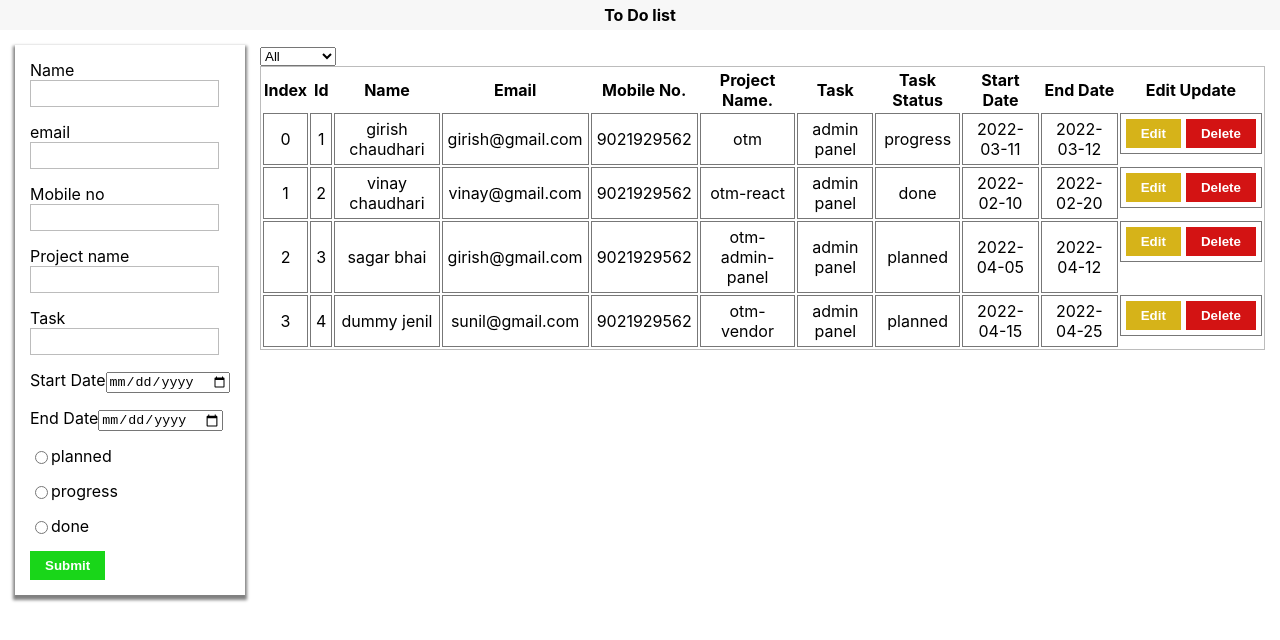
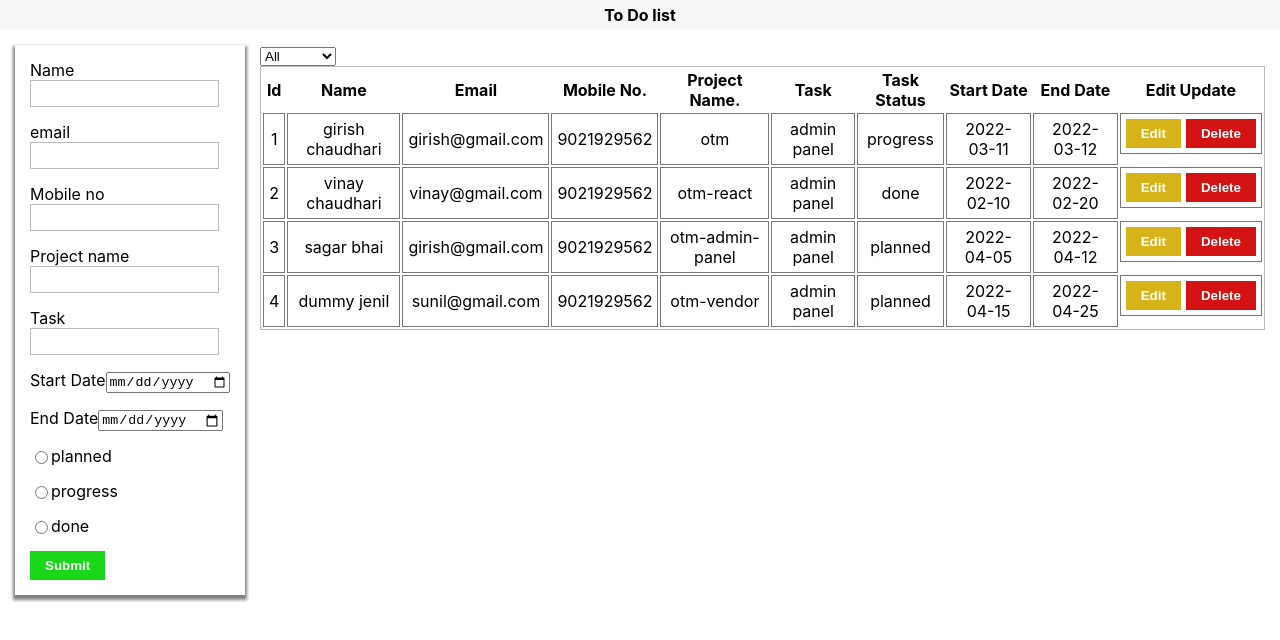
Before and after one commit to girish-chaudhari/crud_inter, a React (Create React App) app: page / in a window 1280 px wide. Shown: the top 640 px of the page. Built offline with nearby package versions, Linux system fonts and the light colour scheme.

Commit message:
done and updated

```diff
--- a/src/components/DataCrud.js
+++ b/src/components/DataCrud.js
@@ -1,21 +1,22 @@
-import React, { useEffect, useState } from 'react';
-import { ToDoUserSchema } from './ValidationSchema';
-import { Field, Formik } from 'formik';
-import { data } from './_data';
+import React, { useEffect, useState } from "react";
+import { ToDoUserSchema } from "./ValidationSchema";
+import { Field, Formik } from "formik";
+import { data } from "./_data";
 
 const DataCrud = () => {
   const [dataList, setDataList] = useState([]);
   const [isUpdate, setIsUpdate] = useState(false);
   const [updatedId, setUpdateId] = useState(undefined);
   const [updateState, setUpdateState] = useState({
-    name: '',
-    email: '',
-    mobile: '',
-    project: '',
-    task: '',
-    status: '',
-    start_time: '',
-    end_time: ''
+    id: null,
+    name: "",
+    email: "",
+    mobile: "",
+    project: "",
+    task: "",
+    status: "",
+    start_time: "",
+    end_time: "",
   });
 
   const [snapShot, setSnapShot] = useState([]);
@@ -33,8 +34,8 @@ const DataCrud = () => {
     let deletedSnapData = [...snapShot];
     let eleIndex = deletedData.findIndex((item) => item.id === id);
     let eleIndexinFilter = deletedSnapData.findIndex((item) => item.id === id);
-    console.log('element snap deleted index =>', eleIndex);
-    console.log('element snap deleted index =>', eleIndexinFilter);
+    console.log("element snap deleted index =>", eleIndex);
+    console.log("element snap deleted index =>", eleIndexinFilter);
     deletedData.splice(eleIndex, 1);
     setDataList(deletedData);
     if (eleIndexinFilter >= 0) {
@@ -45,40 +46,47 @@ const DataCrud = () => {
 
   const handleUpdate = (id) => {
     let data = dataList.find((item) => item.id === id);
-    console.log('data....... is:::::', data);
+    console.log("data....... is:::::", data);
     setIsUpdate(true);
     setUpdateState(data);
     setUpdateId(id);
 
-    console.log('setUpdated.........status....................................', updateState);
+    console.log(
+      "setUpdated.........status....................................",
+      updateState
+    );
   };
 
   const handleFormSubmit = (values) => {
-    console.log('isupdated...', isUpdate);
-    console.log('is..updaedId', updatedId);
     if (isUpdate) {
       //update thing coming
+      console.log("isUpdating..calling......");
       let datalist = [...dataList];
       let udpatedIndex = datalist.findIndex((item) => item.id == updatedId);
-      console.log('updatedIndex', udpatedIndex);
+      console.log("updatedIndex", udpatedIndex);
       datalist[udpatedIndex] = values;
       setDataList(datalist);
 
       setUpdateState({
-        name: '',
-        email: '',
-        mobile: '',
-        project: '',
-        task: '',
-        status: '',
-        start_time: '',
-        end_time: ''
+        name: "",
+        email: "",
+        mobile: "",
+        project: "",
+        task: "",
+        status: "",
+        start_time: "",
+        end_time: "",
       });
     } else {
-      let id = dataList.length;
-      values.id = id + 1;
-      // console.log('id deleted ');
-      setDataList([...dataList, values]);
+      console.log("addd callimggg", values);
+
+      let datalistDub = [...dataList];
+      let addValue = { ...values };
+      // let id = datalistDub.length;
+      addValue.id = datalistDub.length + 1;
+
+      console.log("2", addValue);
+      setDataList([...datalistDub, addValue]);
     }
 
     setIsUpdate(false);
@@ -89,7 +97,7 @@ const DataCrud = () => {
   function handleselect(e) {
     let selected = e.target.value;
     setIsFilter(true);
-    if (selected === 'all') {
+    if (selected === "all") {
       setIsFilter(false);
     } else {
       let x = dataList.filter((a) => a.status == selected);
@@ -99,19 +107,15 @@ const DataCrud = () => {
 
   const viewFields = (values) => {
     setDataView(values);
-    console.log('values', dataView);
+    console.log("values", dataView);
   };
   useEffect(() => {
     fetchData();
   }, []);
 
-  const handleData = () => {
-    console.log('datalist.... my ', dataList);
-  };
   useEffect(() => {
-    handleData();
+    console.log("saaaaaaaaaaaaaaa", dataList);
   }, [dataList]);
-
   return (
     <div>
       <Formik
@@ -246,8 +250,12 @@ const DataCrud = () => {
                           {/* <div className='error'>{errors.status}</div> */}
                         </div>
                       </div>
-                      <button type="submit" className="btn success" onClick={handleSubmit}>
-                        {isUpdate ? 'Update' : 'Submit'}
+                      <button
+                        type="submit"
+                        className="btn success"
+                        onClick={handleSubmit}
+                      >
+                        {isUpdate ? "Update" : "Submit"}
                       </button>
                       &nbsp;
                       {/* <button className="btn warning btn-view" onClick={() => viewFields(values)}>
@@ -268,7 +276,7 @@ const DataCrud = () => {
                   <table className="table">
                     <thead>
                       <tr>
-                        <th>Index</th>
+                        {/* <th>Index</th> */}
                         <th>Id</th>
                         <th>Name</th>
                         <th>Email</th>
@@ -285,7 +293,7 @@ const DataCrud = () => {
                       {!isFilter
                         ? dataList.map((item, i) => (
                             <tr key={i}>
-                              <td>{i}</td>
+                              {/* <td>{i}</td> */}
                               <td>{item.id}</td>
                               <td>{item.name}</td>
                               <td>{item.email}</td>
@@ -314,7 +322,7 @@ const DataCrud = () => {
                           ))
                         : snapShot.map((item, i) => (
                             <tr key={i}>
-                              <td>{i}</td>
+                              {/* <td>{i}</td> */}
                               <td>{item.id}</td>
                               <td>{item.name}</td>
                               <td>{item.email}</td>
```
